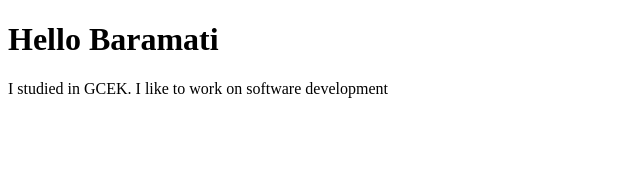
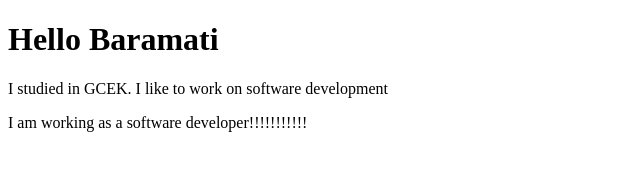
Before and after one commit to shivanisawant312/ShivaniS, a plain HTML site: page index.html in a window 1280 px wide. Shown: the whole page, without its empty margins (0-640 px from the left). Drawn offline with Linux system fonts and the light colour scheme.

Commit message:
update detail of project

```diff
--- a/index.html
+++ b/index.html
@@ -9,5 +9,8 @@
 <body>
     <h1>Hello Baramati</h1>
     <p>I studied in GCEK. I like to work on software development</p>
+
+     I am working as a software developer!!!!!!!!!!!
+
 </body>
 </html>
```
